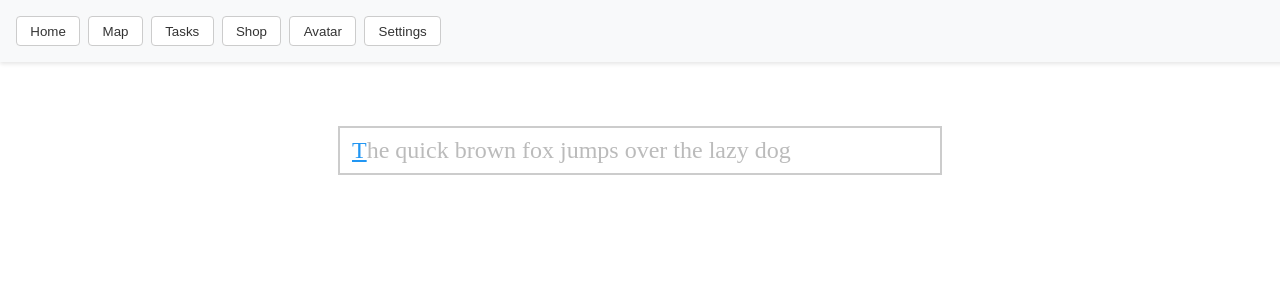
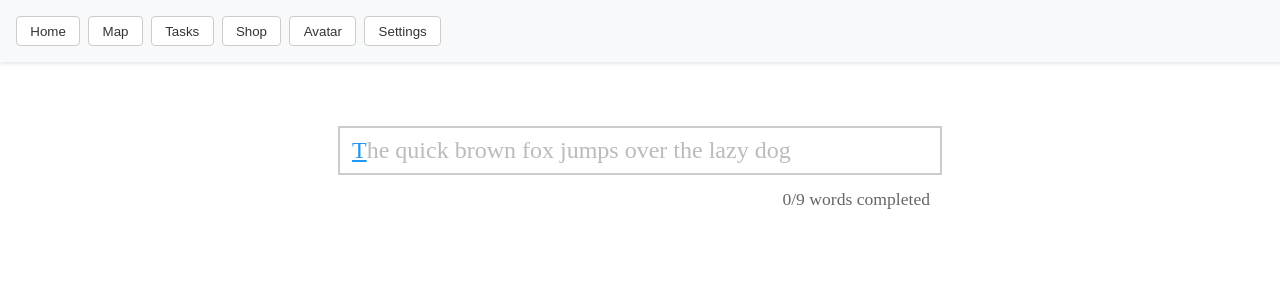
Before and after one commit to itcOnlineGaming/Team_3_2025, a SvelteKit app: page /game in a window 1280 px wide. Shown: the top 300 px of the page. Built offline with nearby package versions, Linux system fonts and the light colour scheme.

Commit message:
added word counter to game

```diff
--- a/src/lib/style.css
+++ b/src/lib/style.css
@@ -52,3 +52,14 @@
 .char.pending {
   color: #bbb;
 }
+.word-counter {
+  position: absolute;
+  right: 0;
+  bottom: -2.2em;
+  font-size: 1.1rem;
+  color: #666;
+  background: rgba(255,255,255,0.8);
+  padding: 2px 10px;
+  border-radius: 8px;
+  z-index: 3;
+}
--- a/src/routes/game/+page.svelte
+++ b/src/routes/game/+page.svelte
@@ -22,6 +22,10 @@
   $: if (userInput === prompt) {
     goto('/map');
   }
+
+  $: promptWords = prompt.trim().split(/\s+/);
+  $: inputWords = userInput.trim().split(/\s+/);
+  $: completedWords = promptWords.filter((word, i) => inputWords[i] === word).length;
 </script>
 
 <div class="text-container">
@@ -39,4 +43,5 @@
     maxlength={prompt.length}
     placeholder=""
   />
+  <div class="word-counter">{completedWords}/{promptWords.length} words completed</div>
 </div>
```
